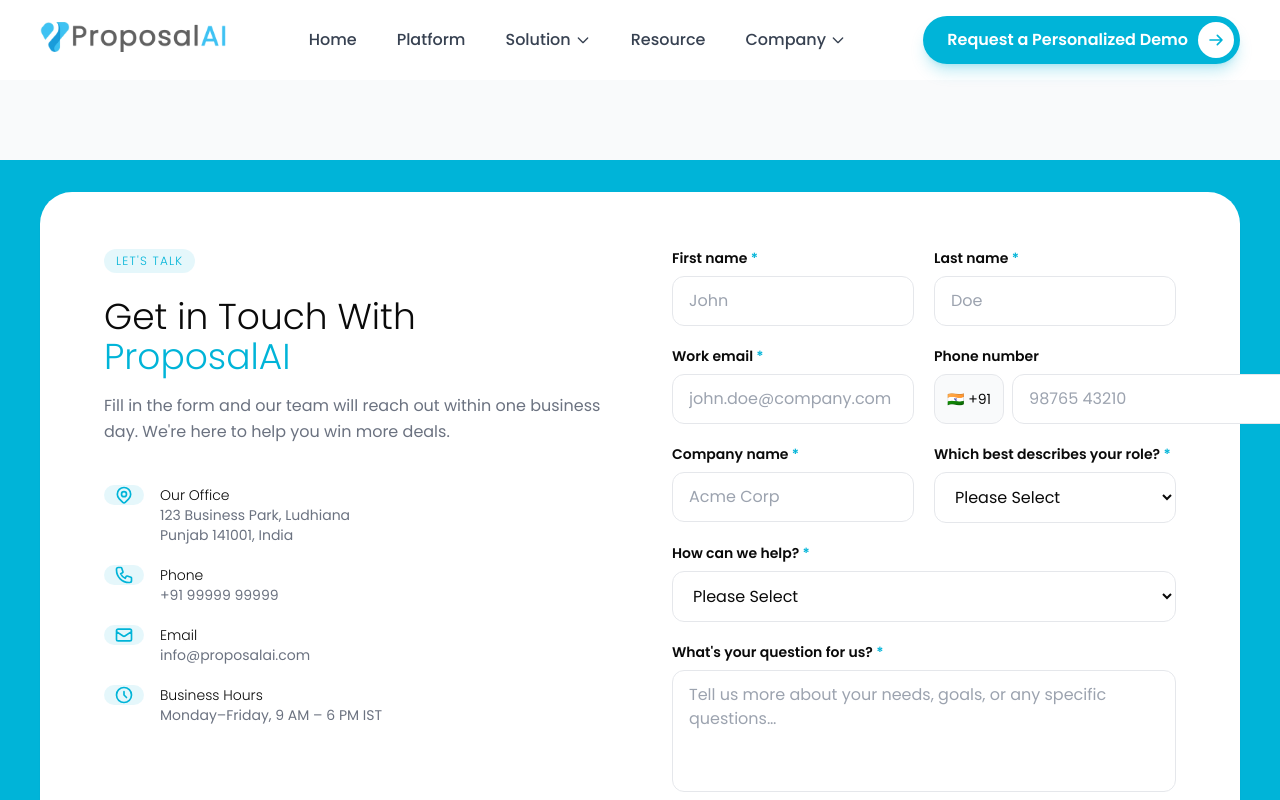
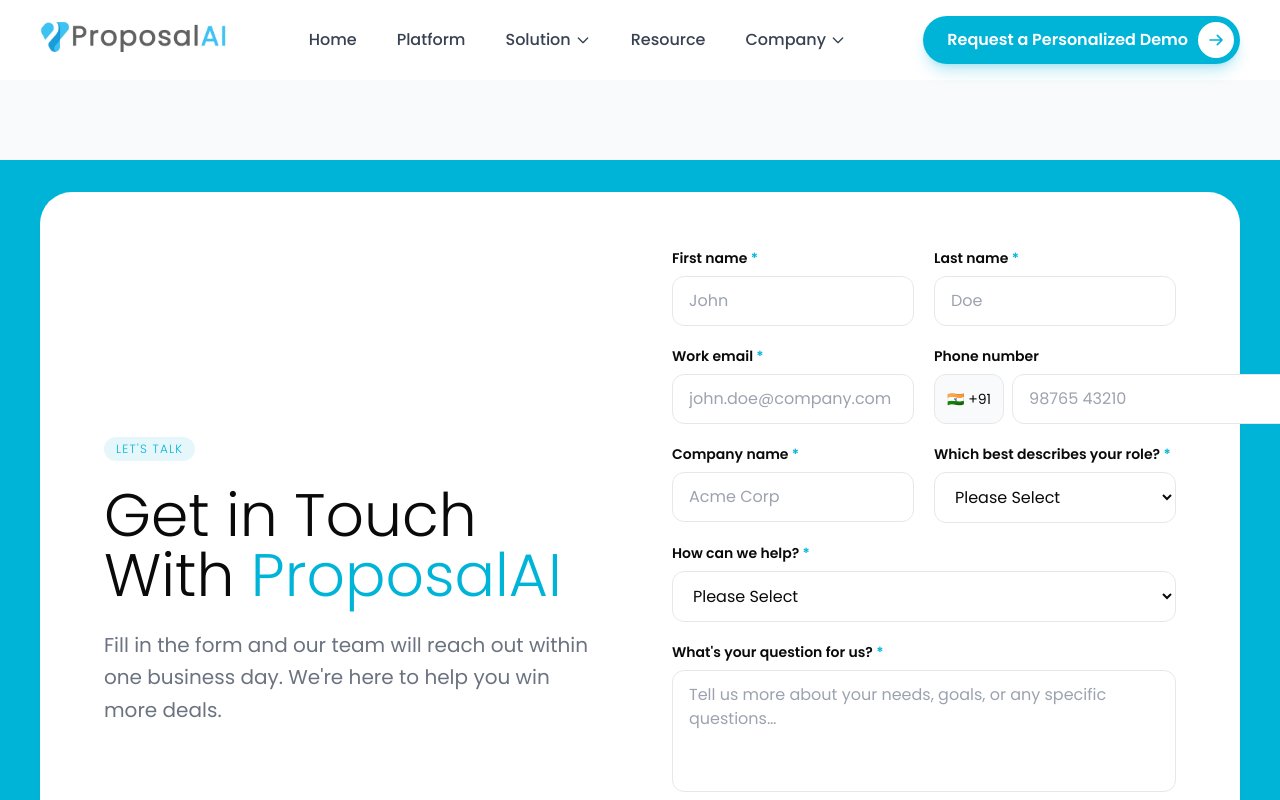
Before and after one commit to paramjeetflymediatech-jpg/proposalai, a Next.js app: page /contact in a window 1280 px wide. Shown: the top 800 px of the page. Built offline with nearby package versions, Linux system fonts and the light colour scheme.

Commit message:
change in page and platform and resource

```diff
--- a/src/app/contact/page.js
+++ b/src/app/contact/page.js
@@ -58,46 +58,6 @@ const FEATURES = [
   },
 ];
 
-const CONTACT_INFO = [
-  {
-    icon: (
-      <svg className="w-5 h-5" fill="none" stroke="currentColor" viewBox="0 0 24 24">
-        <path strokeLinecap="round" strokeLinejoin="round" strokeWidth={2} d="M17.657 16.657L13.414 20.9a1.998 1.998 0 01-2.827 0l-4.244-4.243a8 8 0 1111.314 0z" />
-        <path strokeLinecap="round" strokeLinejoin="round" strokeWidth={2} d="M15 11a3 3 0 11-6 0 3 3 0 016 0z" />
-      </svg>
-    ),
-    label: "Our Office",
-    value: "123 Business Park, Ludhiana\nPunjab 141001, India",
-  },
-  {
-    icon: (
-      <svg className="w-5 h-5" fill="none" stroke="currentColor" viewBox="0 0 24 24">
-        <path strokeLinecap="round" strokeLinejoin="round" strokeWidth={2} d="M3 5a2 2 0 012-2h3.28a1 1 0 01.948.684l1.498 4.493a1 1 0 01-.502 1.21l-2.257 1.13a11.042 11.042 0 005.516 5.516l1.13-2.257a1 1 0 011.21-.502l4.493 1.498a1 1 0 01.684.949V19a2 2 0 01-2 2h-1C9.716 21 3 14.284 3 6V5z" />
-      </svg>
-    ),
-    label: "Phone",
-    value: "+91 99999 99999",
-  },
-  {
-    icon: (
-      <svg className="w-5 h-5" fill="none" stroke="currentColor" viewBox="0 0 24 24">
-        <path strokeLinecap="round" strokeLinejoin="round" strokeWidth={2} d="M3 8l7.89 5.26a2 2 0 002.22 0L21 8M5 19h14a2 2 0 002-2V7a2 2 0 00-2-2H5a2 2 0 00-2 2v10a2 2 0 002 2z" />
-      </svg>
-    ),
-    label: "Email",
-    value: "info@proposalai.com",
-  },
-  {
-    icon: (
-      <svg className="w-5 h-5" fill="none" stroke="currentColor" viewBox="0 0 24 24">
-        <path strokeLinecap="round" strokeLinejoin="round" strokeWidth={2} d="M12 8v4l3 3m6-3a9 9 0 11-18 0 9 9 0 0118 0z" />
-      </svg>
-    ),
-    label: "Business Hours",
-    value: "Monday–Friday, 9 AM – 6 PM IST",
-  },
-];
-
 /* ─── Page ──────────────────────────────────────────── */
 export default function ContactPage() {
   const [form, setForm] = useState({
@@ -151,35 +111,23 @@ export default function ContactPage() {
 
          <section className="bg-primary py-2" id="contact-form">
         <div className="bg-white rounded-[2rem] mx-0 sm:mx-6 md:mx-10 my-6 px-6 sm:px-10 md:px-16 py-10 md:py-14 shadow-sm">
-          <div className="grid grid-cols-1 lg:grid-cols-2 gap-16 items-start">
+          <div className="grid grid-cols-1 lg:grid-cols-2 gap-16 items-center">
 
             {/* Left — contact info + side image */}
             <AnimateOnScroll className=" lg:top-32">
               <span className="inline-block text-xs font-light uppercase tracking-widest text-primary bg-primary/10 px-3 py-1 rounded-full mb-6">
                 Let&apos;s Talk
               </span>
-              <h2 className="font-display text-3xl md:text-4xl font-light text-dark leading-tight mb-4">
+              <h2 className="font-display text-4xl md:text-5xl lg:text-6xl font-light text-dark leading-tight mb-6">
                 Get in Touch With{" "}
                 <span className="text-primary">ProposalAI</span>
               </h2>
-              <p className="text-gray-500 text-base leading-relaxed mb-10">
+              <p className="text-gray-500 text-xl leading-relaxed mb-10">
                 Fill in the form and our team will reach out within one business
                 day. We&apos;re here to help you win more deals.
               </p>
 
-              <div className="space-y-5 mb-10">
-                {CONTACT_INFO.map((item, i) => (
-                  <div key={i} className="flex items-start gap-4">
-                    <div className="w-10  rounded-xl bg-primary/10 flex items-center justify-center text-primary flex-shrink-0">
-                      {item.icon}
-                    </div>
-                    <div>
-                      <p className="text-sm font-light text-dark">{item.label}</p>
-                      <p className="text-sm text-gray-500 whitespace-pre-line">{item.value}</p>
-                    </div>
-                  </div>
-                ))}
-              </div>
+
 
               {/* <div className="rounded-2xl overflow-hidden shadow-md relative h-64 md:h-72">
                 <Image
--- a/src/app/platform/page.js
+++ b/src/app/platform/page.js
@@ -127,8 +127,8 @@ export default function PlatformPage() {
           {/* 2×2 GIF cards */}
           <div className="grid grid-cols-1 sm:grid-cols-2 gap-4 md:gap-6 mb-16 md:mb-24">
             {PLATFORM_CARDS.map((card, i) => (
-              <AnimateOnScroll key={i} delay={i * 100}>
-                <div className="bg-white rounded-2xl md:rounded-3xl p-6 md:p-8 text-center flex flex-col items-center hover:shadow-2xl hover:-translate-y-1 transition-all duration-300">
+              <AnimateOnScroll key={i} delay={i * 100} className="h-full">
+                <div className="bg-white rounded-2xl md:rounded-3xl p-6 md:p-8 text-center flex flex-col items-center hover:shadow-2xl hover:-translate-y-1 transition-all duration-300 h-full">
                   <div className="w-24 h-24 md:w-28 md:h-28 relative mb-5 md:mb-6">
                     <Image src={card.gif} alt={card.title} fill unoptimized className="object-contain" />
                   </div>
--- a/src/components/layout/Navbar.js
+++ b/src/components/layout/Navbar.js
@@ -9,9 +9,9 @@ import Logo from "../ui/Logo";
 
 const SOLUTION_MENU = {
   useCases: [
-    { label: "RFP Responses",          desc: "Win more bids faster.",    href: "/solution/rfp-responses" },
-    { label: "RFP Evaluations",        desc: "Score bids consistently.", href: "/solution/grant-writing" },
-    { label: "Security Questionnaires",desc: "Answer SQs in minutes.",   href: "/solution/security" },
+    { label: "RFP",          desc: "Win more bids faster.",    href: "/solution/rfp-responses" },
+    { label: "GrantWriting",        desc: "Score bids consistently.", href: "/solution/grant-writing" },
+    { label: "Questionnaires",desc: "Answer SQs in minutes.",   href: "/solution/security" },
   ],
   industries: ["Technology", "Re-Insurance Brokers", "Consulting Firms"],
   features: [
--- a/src/components/sections/Featurevideosection.js
+++ b/src/components/sections/Featurevideosection.js
@@ -29,7 +29,7 @@ const STEPS = [
   },
   {
     step: "05",
-    image: null,
+    image: "/step5.png",
     title: "Final Export",
     desc: "Once validated, export your precision-crafted proposal in the required format, ready for final submission with total confidence.",
   },
@@ -121,10 +121,10 @@ export default function FeatureVideoSection() {
           </div>
 
           {/* RIGHT — sticky panel (hidden entirely on step 5) */}
-          {!isFinalStep && (
+          {true && (
             <div className="sticky top-24 self-start">
               <div className="relative w-full max-w-[440px] mx-auto aspect-[3/4]">
-                {STEPS.slice(0, 4).map((s, i) => (
+                {STEPS.map((s, i) => (
                   <div
                     key={i}
                     className={`absolute inset-0 transition-all duration-700 ease-in-out ${
@@ -137,7 +137,7 @@ export default function FeatureVideoSection() {
                       src={s.image}
                       alt={s.title}
                       fill
-                      className="object-contain"
+                      className={`object-contain ${s.step === "05" ? "mix-blend-multiply" : ""}`}
                       priority={i === 0}
                     />
                   </div>
--- a/src/components/ui/Logo.js
+++ b/src/components/ui/Logo.js
@@ -11,6 +11,8 @@ export default function Logo({ height = 36, className = "", light = false }) {
         sizes="(max-width: 768px) 120px, 160px"
         style={{ width: "auto", height: `${height}px` }}
         priority
+        unoptimized
+        quality={100}
       />
     </div>
   );
```
Also changed, not shown: src/app/resource/page.js (+9 -7 lines), public/step5.png (added), 1 other file (tests, documents, lock files or other folders).
